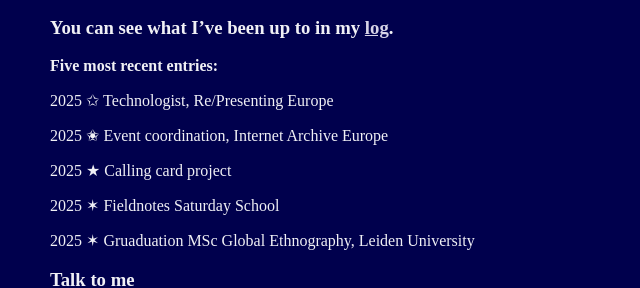
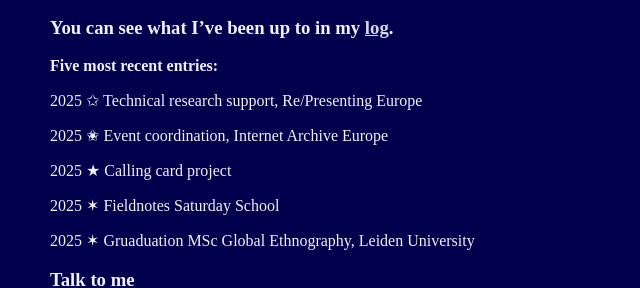
Before and after one commit to hollyz1jderveld/hollyz1jderveld.github.io, a Jekyll site: the page built from index.md, in a window 1280 px wide. Shown: the part 247-535 px from the top of the page, without its empty margins (0-640 px from the left). Built offline with Jekyll 4.4.1, drawn with Linux system fonts in a browser that asks for light colours; some web fonts are replaced; Markdown is read by kramdown in place of the engine named in the settings; our own code applies the rules of GitHub Pages for plain Markdown files.

Commit message:
Update index.md

```diff
--- a/index.md
+++ b/index.md
@@ -10,7 +10,7 @@ Most generally, I am working around themes of connection, collection, and comput
 ### You can see what I've been up to in my [log](https://holly.garden/log).
 **Five most recent entries:**
 
-2025 ✩ Technologist, Re/Presenting Europe
+2025 ✩ Technical research support, Re/Presenting Europe
 
 2025 ✬ Event coordination, Internet Archive Europe
 
```
